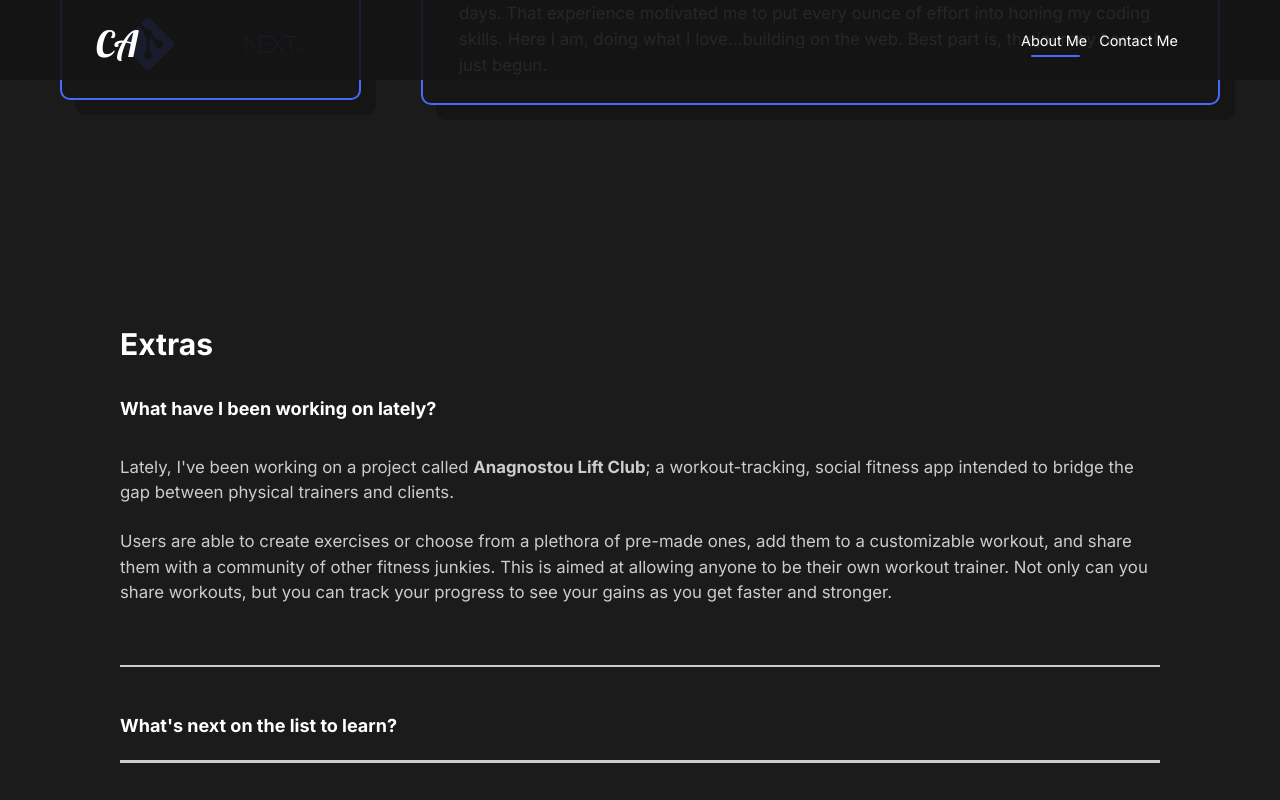
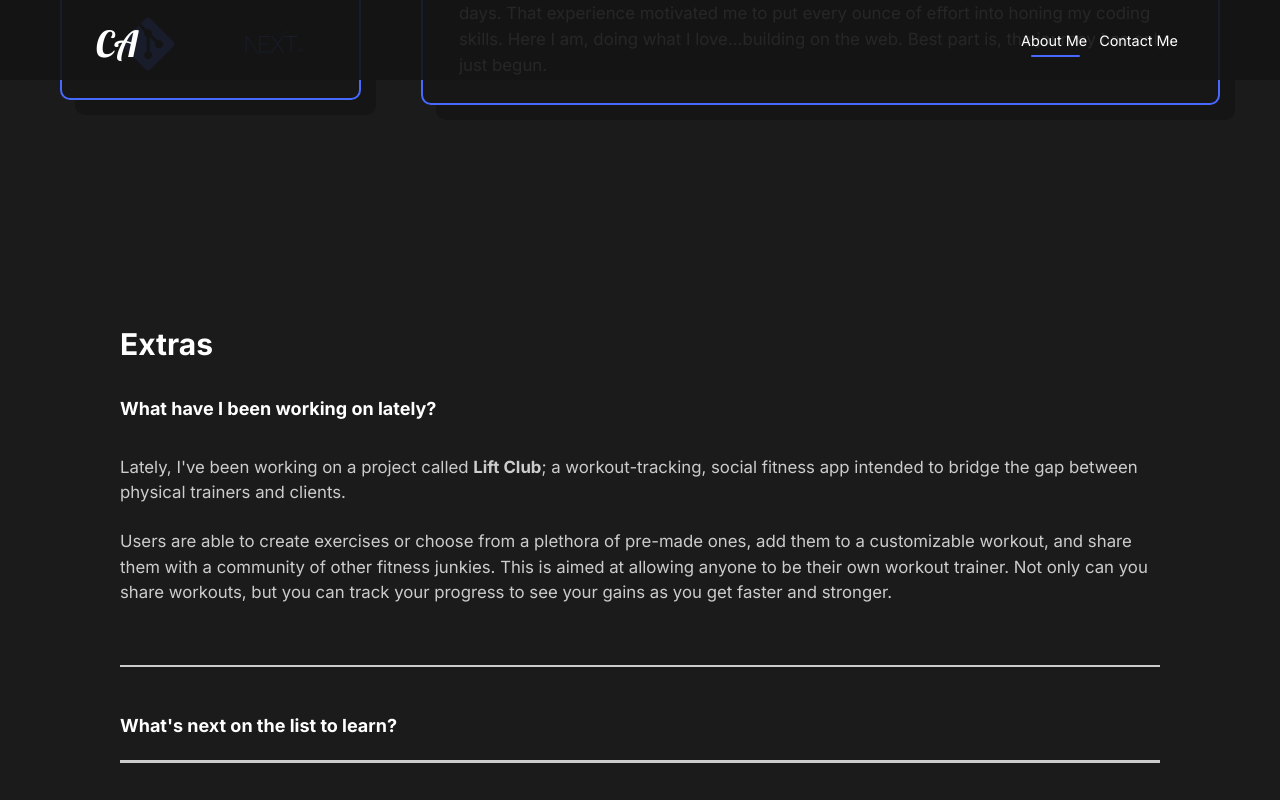
Before and after one commit to christiananagnostou/www, a React (Create React App) app: page / in a window 1280 px wide. Both pictures are taken after a click on the element "What have I been working on lately?". Shown: the part 4387-5187 px from the top of the page. Built offline with nearby package versions, Linux system fonts and the light colour scheme.

Commit message:
Add content to FAQ section

```diff
--- a/src/components/AboutPage/page_components/FaqSection.js
+++ b/src/components/AboutPage/page_components/FaqSection.js
@@ -35,7 +35,7 @@ function FaqSection() {
         <Toggle title="What have I been working on lately?">
           <div className="answer">
             <p>
-              Lately, I've been working on a project called <span>Anagnostou Lift Club</span>; a
+              Lately, I've been working on a project called <span>Lift Club</span>; a
               workout-tracking, social fitness app intended to bridge the gap between physical
               trainers and clients.
             </p>
```
